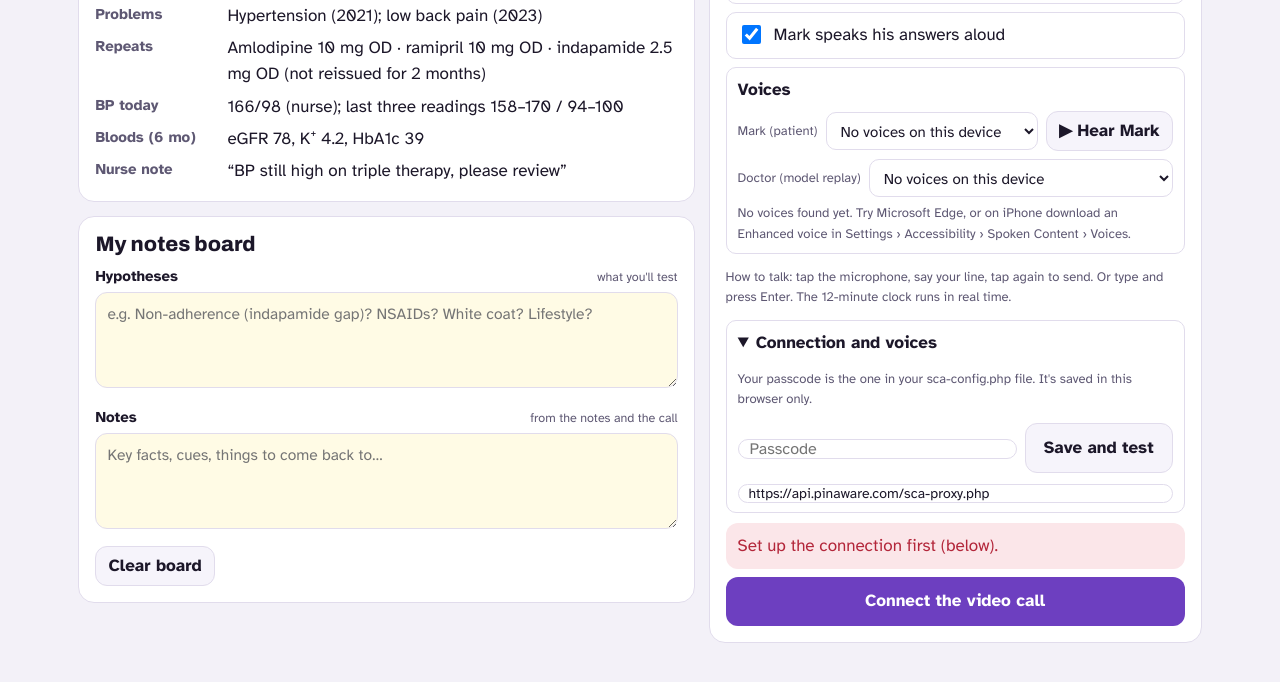
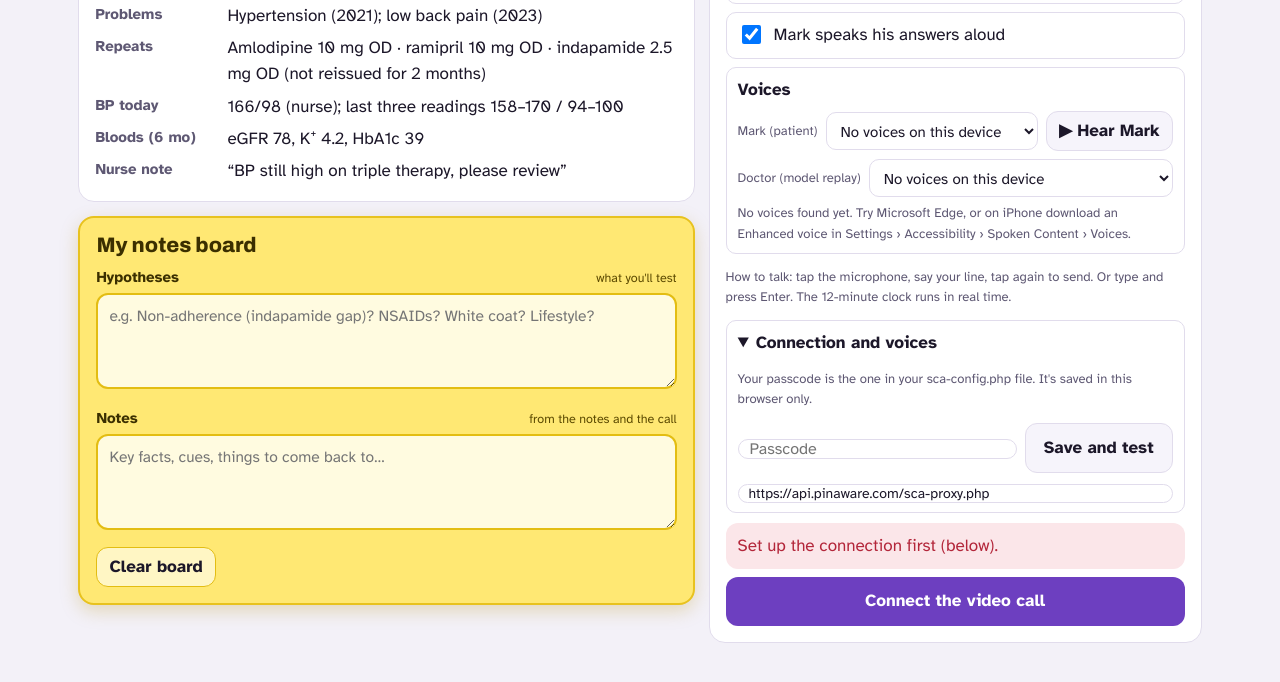
Before and after one commit to perespinaware/core-gp-notes, a plain HTML site: page sca/live.html in a window 1280 px wide. Shown: the part 272-954 px from the top of the page. Drawn offline with Linux system fonts and the light colour scheme.

Commit message:
SCA Live: brighter sticky-note board
Co-Authored-By: Claude Opus 5.5 <noreply@anthropic.com>
Claude-Session: https://claude.ai/code/session_017no5aYMztAwGfDHqf1qjqY

```diff
--- a/sca/live.html
+++ b/sca/live.html
@@ -76,8 +76,14 @@ textarea{flex:1;font:inherit;font-size:16px;border:1px solid var(--line);border-
 @keyframes tk{from{transform:scaleY(.3)}to{transform:scaleY(1.2)}}
 .hide{display:none!important}
 .vs{font:inherit;font-size:15px;padding:8px 10px;border:1px solid var(--line);border-radius:10px;background:var(--card);color:var(--ink);flex:1;max-width:100%}
-.board textarea{width:100%;min-height:96px;font:inherit;font-size:15.5px;line-height:1.5;border:1px solid var(--line);border-radius:12px;padding:9px 11px;background:color-mix(in srgb,#fff7cf 55%,var(--card));color:var(--ink);resize:vertical}
-:root[data-theme=dark] .board textarea{background:var(--soft)}
+.card.board{background:light-dark(#ffe873,#3d3410);border:2px solid light-dark(#e8c21e,#9c8221);box-shadow:0 6px 18px light-dark(rgba(180,140,0,.25),rgba(0,0,0,.4))}
+.board h2{color:light-dark(#3b2f00,#ffe58a)}
+.board .tiny{color:light-dark(#5c4a00,#e8d38a)}
+.board textarea{width:100%;min-height:96px;font:inherit;font-size:15.5px;line-height:1.5;border:2px solid light-dark(#e3bd12,#8a7420);border-radius:12px;padding:9px 11px;background:light-dark(#fffbe0,#2b250c);color:var(--ink);resize:vertical}
+.board textarea:focus-visible{outline:3px solid light-dark(#b8860b,#ffd34d);outline-offset:1px}
+.board label{color:light-dark(#3b2f00,#ffe58a)}
+.board label small{color:light-dark(#5c4a00,#d9c27a)!important}
+.board .btn.ghost{background:light-dark(#fff6c4,#2b250c);border-color:light-dark(#e3bd12,#8a7420)}
 .board label{display:flex;justify-content:space-between;align-items:baseline;font-weight:700;font-size:15px;margin:10px 0 4px}
 .board label small{font-weight:400;color:var(--mut)}
 .warn{padding:10px 12px;border-radius:12px;background:var(--bad);color:var(--red);margin-top:10px}
```
